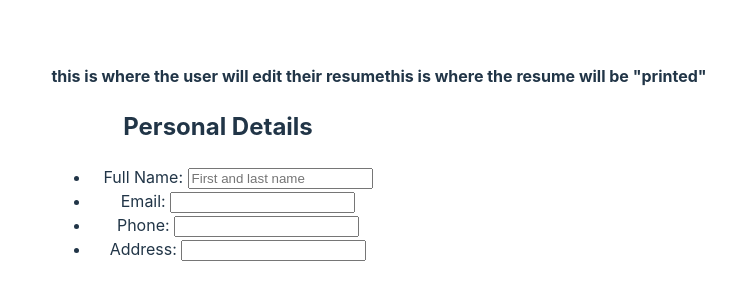
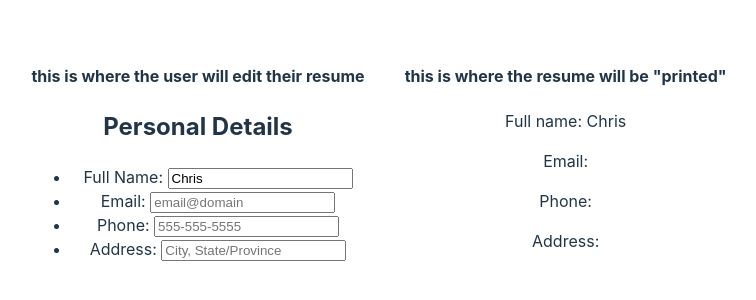
Before and after one commit to dayvancowboy13/cv-app, a React (Vite) app: page / in a window 1280 px wide. Shown: the part 240-540 px from the top of the page, without its empty margins (261-1017 px from the left). Built offline with nearby package versions, Linux system fonts and the light colour scheme.

Commit message:
Add functionality to connect editing with resume
Sorted out the state shenanigans so that when the user modifies inputs
in the edit section, it updates in the resume display.

```diff
--- a/src/App.css
+++ b/src/App.css
@@ -8,7 +8,7 @@
 #app {
 
   display: flex;
-  padding: 0 100px 0;
+  padding: 0 80px 0;
   /* flex-direction: column; */
 }
 
@@ -46,3 +46,7 @@
 .card {
   padding: 2em;
 }
+
+.container {
+  padding: 0 20px 0;
+}
--- a/src/App.jsx
+++ b/src/App.jsx
@@ -7,32 +7,54 @@ function App() {
   const [personalDetails, setPersonalDetails] = useState({
     name: {
       inputLabel: "Full Name: ",
-      id: "full-name",
-      placeHolder: "First and last name"
-
+      id: "name",
+      placeHolder: "First and last name",
+      value: "Chris"
     },
     email: {
       inputLabel: "Email: ",
       id: "email",
-
+      placeHolder: "email@domain"
     },
     phone: {
       inputLabel: "Phone: ",
       id: "phone",
-
+      placeHolder: "555-555-5555"
     },
     address: {
       inputLabel: "Address: ",
       id: "address",
-
+      placeHolder: "City, State/Province"
     },
   });
   const [education, setEducation] = useState({
-    school: "",
-    degree: "",
-    startDate: "",
-    endDate: "",
-    location: ""
+    school: {
+      inputLabel: "School: ",
+      id: "school",
+      placeHolder: "University of Victoria"
+    },
+    degree: {
+      inputLabel: "Degree: ",
+      id: "degree",
+      placeHolder: "Bachelor of Arts"
+    },
+    startDate: {
+      inputLabel: "Start Date: ",
+      id: "start-date",
+      placeHolder: "Jan 1, 2020",
+      type: "date"
+    },
+    endDate: {
+      inputLabel: "End date: ",
+      id: "end-date",
+      placeHolder: "Apr 1, 2024",
+      type: "date"
+    },
+    location: {
+      inputLabel: "Location: ",
+      id: "location",
+      placeHolder: "University of Victoria"
+    },
   });
   const [experience, setExperience] = useState({
     company: "",
@@ -43,24 +65,33 @@ function App() {
     description: ""
   });
 
-  function onChange() {
-    console.log("Changing input");
+  function changePersonalDetails(id, text) {
+    const detailsCopy = { ...personalDetails };
+    detailsCopy[id]['value'] = text;
+
+    setPersonalDetails(detailsCopy);
   }
-
 
   return (
     <div id="app">
-      <div id="edit-container">
+      <div className="edit-container container">
         <h4>this is where the user will edit their resume</h4>
         <EditSection
           sectionTitle="Personal Details"
           inputs={personalDetails}
-          onChange={onChange} />
-        {/* <EditSection sectionTitle="Education" /> */}
+          onChange={changePersonalDetails} />
+        {/* <EditSection
+          sectionTitle="Education"
+          inputs={education}
+          onChange={changePersonalDetails} /> */}
         {/* <EditSection sectionTitle="Experience" /> */}
       </div>
-      <div id="resume-container">
+      <div className="resume-container container">
         <h4>this is where the resume will be "printed"</h4>
+        <p>Full name: {personalDetails.name.value}</p>
+        <p>Email: {personalDetails.email.value}</p>
+        <p>Phone: {personalDetails.phone.value}</p>
+        <p>Address: {personalDetails.address.value}</p>
 
       </div>
     </div>
--- a/src/components/EditSection.jsx
+++ b/src/components/EditSection.jsx
@@ -1,9 +1,9 @@
 import React, { useState } from "react";
 import Input from "./Input";
 
-export default function EditSection({ sectionTitle, inputs }) {
+export default function EditSection({ sectionTitle, inputs, onChange }) {
 
-    console.log("inputs for section " + sectionTitle)
+    // console.log("inputs for section " + sectionTitle)
 
     const keys = Object.keys(inputs)
     // console.log(key);
@@ -12,10 +12,10 @@ export default function EditSection({ sectionTitle, inputs }) {
     // for (let prop in inputs) {
     //     <p>{prop}</p>
 
-    console.log(keys)
-    keys.map((key) => {
-        console.log(inputs[key]);
-    })
+    // console.log(keys)
+    // keys.map((key) => {
+    //     console.log(inputs[key]);
+    // })
 
 
     // console.log(inputs)
@@ -30,8 +30,12 @@ export default function EditSection({ sectionTitle, inputs }) {
                 {keys.map((key) => {
                     return <li key={key}>
                         <Input
+                            type={inputs[key].type === undefined ? 'text' : inputs[key].type}
+                            value={inputs[key].value !== undefined ? inputs[key].value : ''}
                             label={inputs[key].inputLabel}
                             placeHolder={inputs[key].placeHolder}
+                            onChange={onChange}
+                            id={inputs[key].id}
                         />
                     </li>
                 })
--- a/src/components/Input.jsx
+++ b/src/components/Input.jsx
@@ -1,12 +1,14 @@
 import React, { useState } from "react";
 
-export default function Input({ label, placeHolder, onChange }) {
+export default function Input({ type, value, label, placeHolder, onChange, id }) {
     return (
         <>
             <label>{label}</label>
             <input
+                type={type}
+                value={value}
                 placeholder={placeHolder}
-                onChange={onChange} />
+                onChange={(event) => onChange(id, event.target.value)} />
         </>
     )
 }
```
